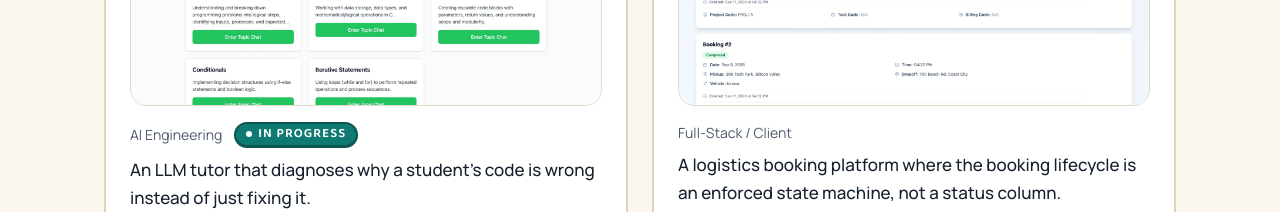
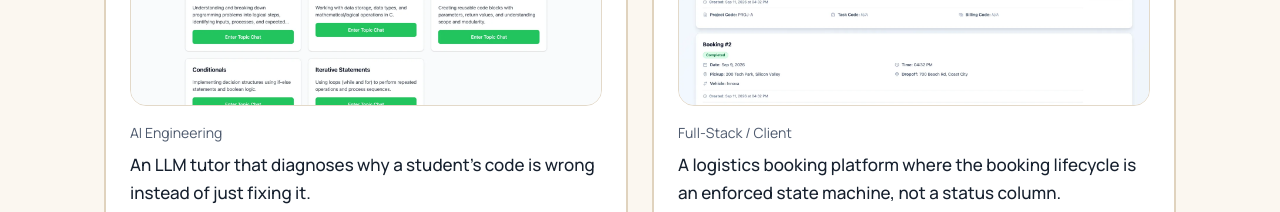
Before and after one commit to aspectfv/portfolio, a React (Vite) app: page / in a window 1280 px wide. Shown: the part 2880-3092 px from the top of the page. Built offline with nearby package versions, Linux system fonts and the light colour scheme; no server answers.

Commit message:
mark Socratic AI Tutor complete

```diff
--- a/src/content/projects.ts
+++ b/src/content/projects.ts
@@ -49,7 +49,7 @@ export const projects: readonly Project[] = [
     category: 'AI Engineering',
     role: 'Backend and evaluation pipeline',
     stack: ['Next.js', 'PostgreSQL', 'Vercel AI SDK', 'Groq', 'LLM tool calling'],
-    status: 'in-progress',
+    status: 'complete',
     featured: false,
     image: {
       src: '/images/socratic-ai-tutor.webp',
```
